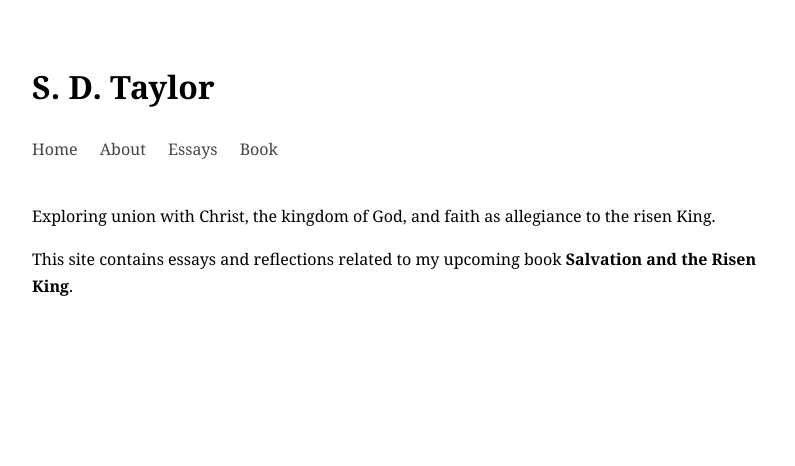
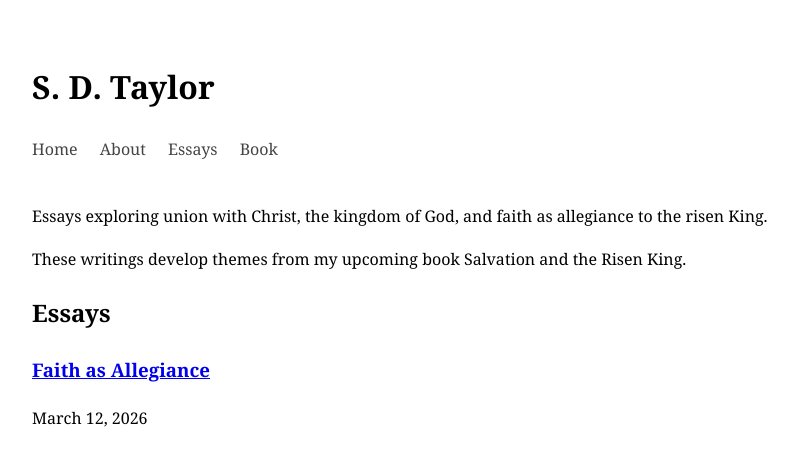
Before and after one commit to sdtaylor333/sdtaylor333.github.io, a Jekyll site: the page built from index.md, in a window 1280 px wide. Shown: the top 466 px of the page, without its empty margins (228-1023 px from the left). Built offline with Jekyll 4.4.1, drawn with Linux system fonts in a browser that asks for light colours.

Commit message:
Update index.md

```diff
--- a/index.md
+++ b/index.md
@@ -3,6 +3,16 @@ layout: default
 title: Home
 ---
 
-Exploring union with Christ, the kingdom of God, and faith as allegiance to the risen King.
+Essays exploring union with Christ, the kingdom of God, and faith as allegiance to the risen King.
 
-This site contains essays and reflections related to my upcoming book **Salvation and the Risen King**.
+These writings develop themes from my upcoming book Salvation and the Risen King.
+
+## Essays
+
+{% for post in site.posts %}
+
+### [{{ post.title }}]({{ post.url }})
+
+{{ post.date | date: "%B %d, %Y" }}
+
+{% endfor %}
```
